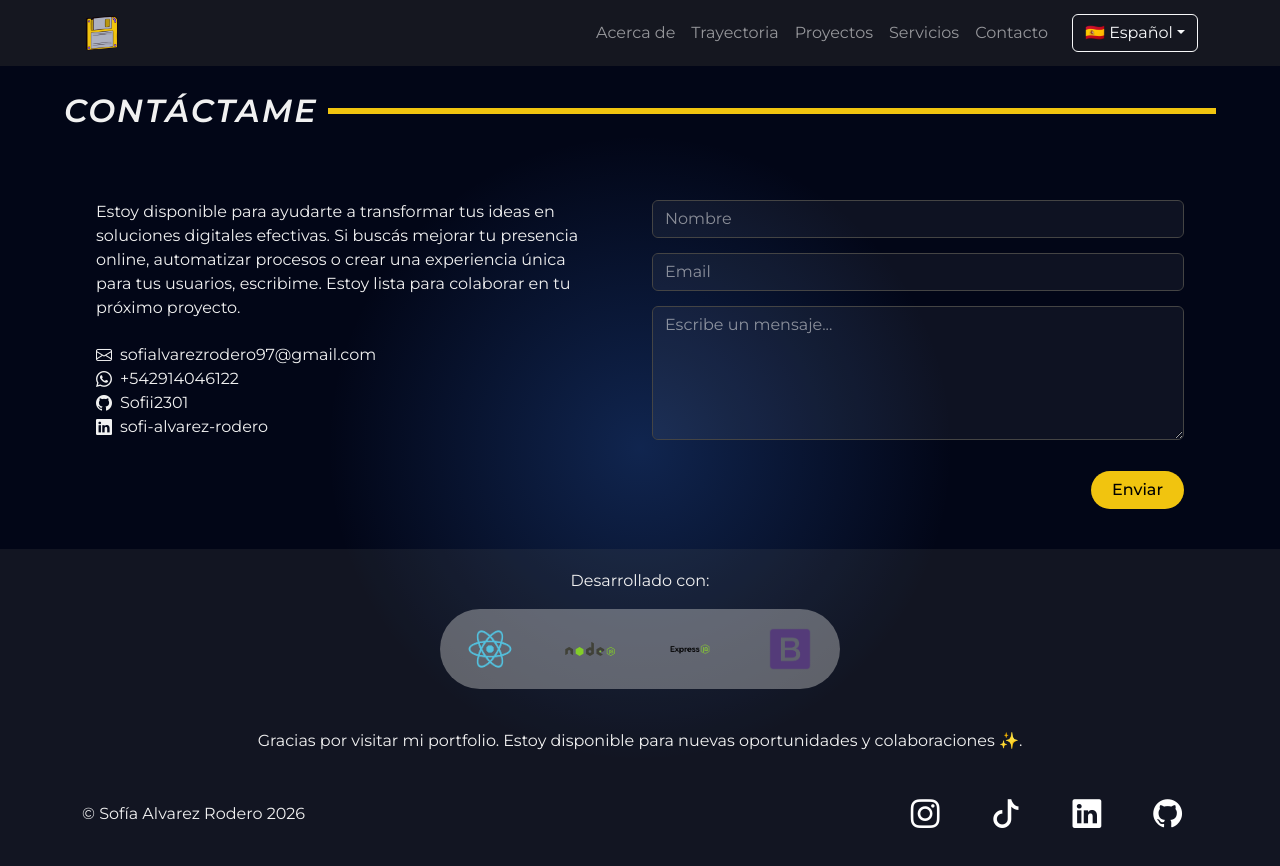
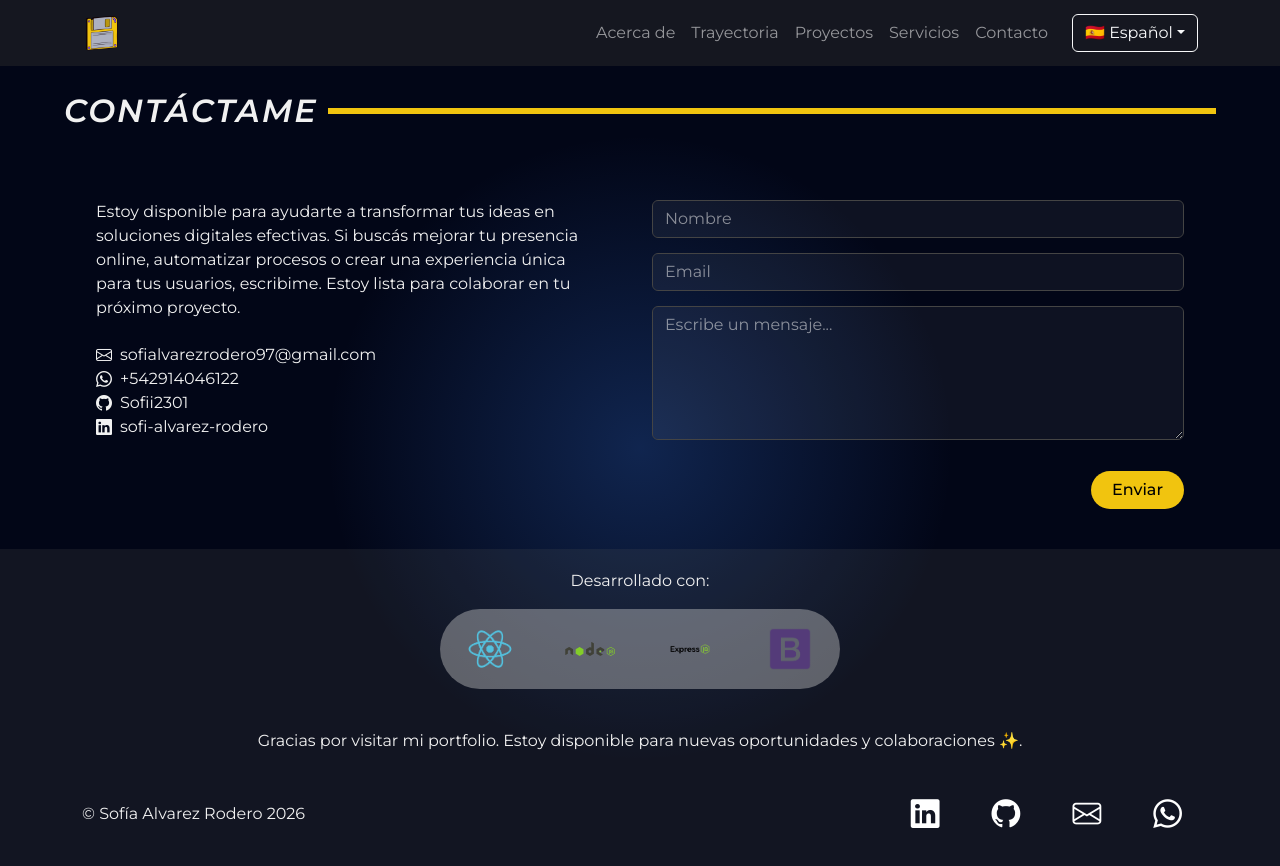
Before and after one commit to Sofii2301/my-portfolio-frontend, a React (Vite) app: page /contact in a window 1280 px wide. Shown: the top 866 px of the page. Built offline with nearby package versions, Linux system fonts and the light colour scheme.

Commit message:
refactor: update social icons

```diff
--- a/src/components/molecules/SocialIcons/SocialIcons.jsx
+++ b/src/components/molecules/SocialIcons/SocialIcons.jsx
@@ -5,10 +5,12 @@ export default function SocialIcons() {
     return (
         <>
             <div className="social-icons">
-                <Icon name="instagram" link="https://www.instagram.com/sofi_alvarez.32/" />
-                <Icon name="tiktok" link="https://www.tiktok.com/@sofialvarez44" />
+                {/* <Icon name="instagram" link="https://www.instagram.com/sofi_alvarez.32/" />
+                <Icon name="tiktok" link="https://www.tiktok.com/@sofialvarez44" /> */}
                 <Icon name="linkedin" link="https://www.linkedin.com/in/sofi-alvarez-rodero/" />
                 <Icon name="github" link="https://github.com/Sofii2301" />
+                <Icon name="envelope" link="mailto:sofialvarez_rodero@hhotmail.com" />
+                <Icon name="whatsapp" link="https://wa.link/egx3vw" />
             </div>
         </>
     );
--- a/src/components/organisms/Footer/footer.css
+++ b/src/components/organisms/Footer/footer.css
@@ -56,10 +56,6 @@
     margin-top: 0 !important;
 }
 
-.container-footer .social-icons a:hover {
-    color: #010101;
-}
-
 @media (min-width:767px) {
     .content-footer.icons-copyright {
         justify-content: space-between !important;
```
